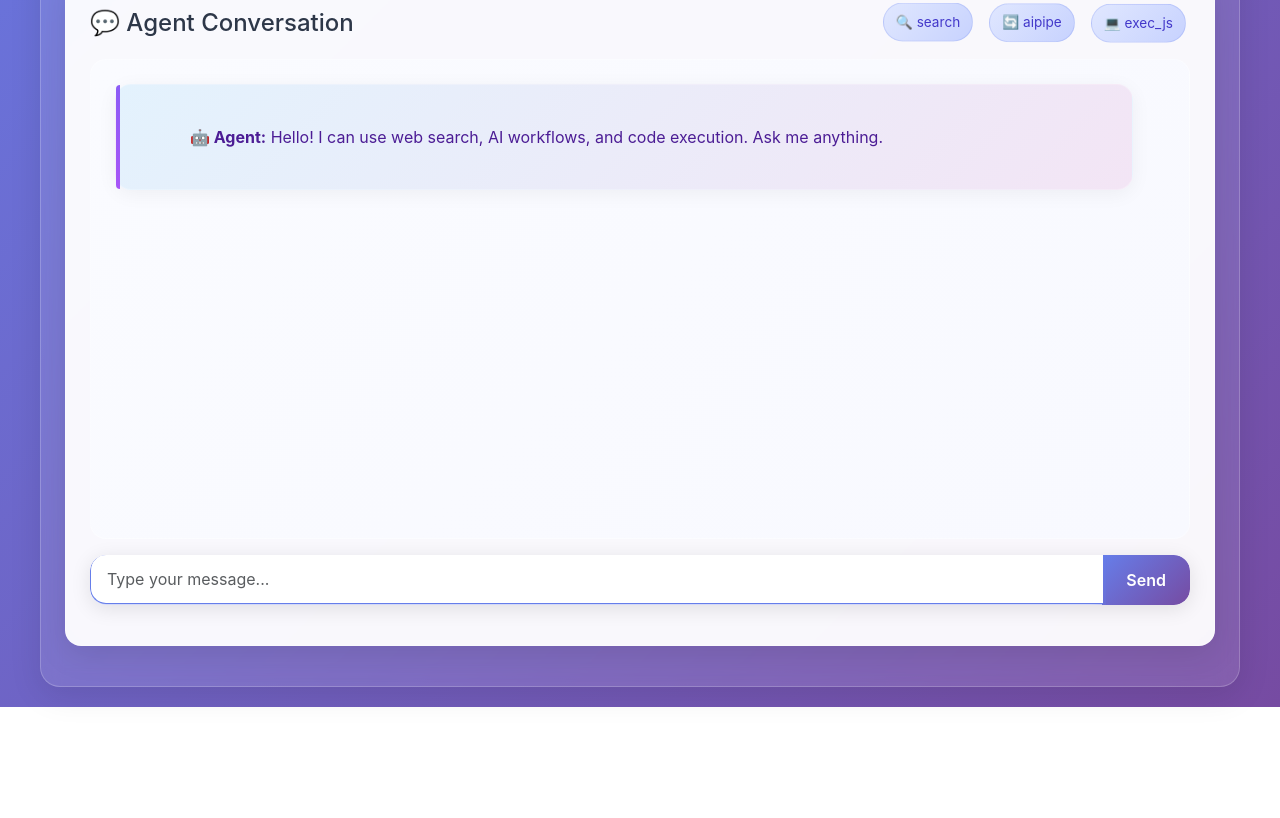
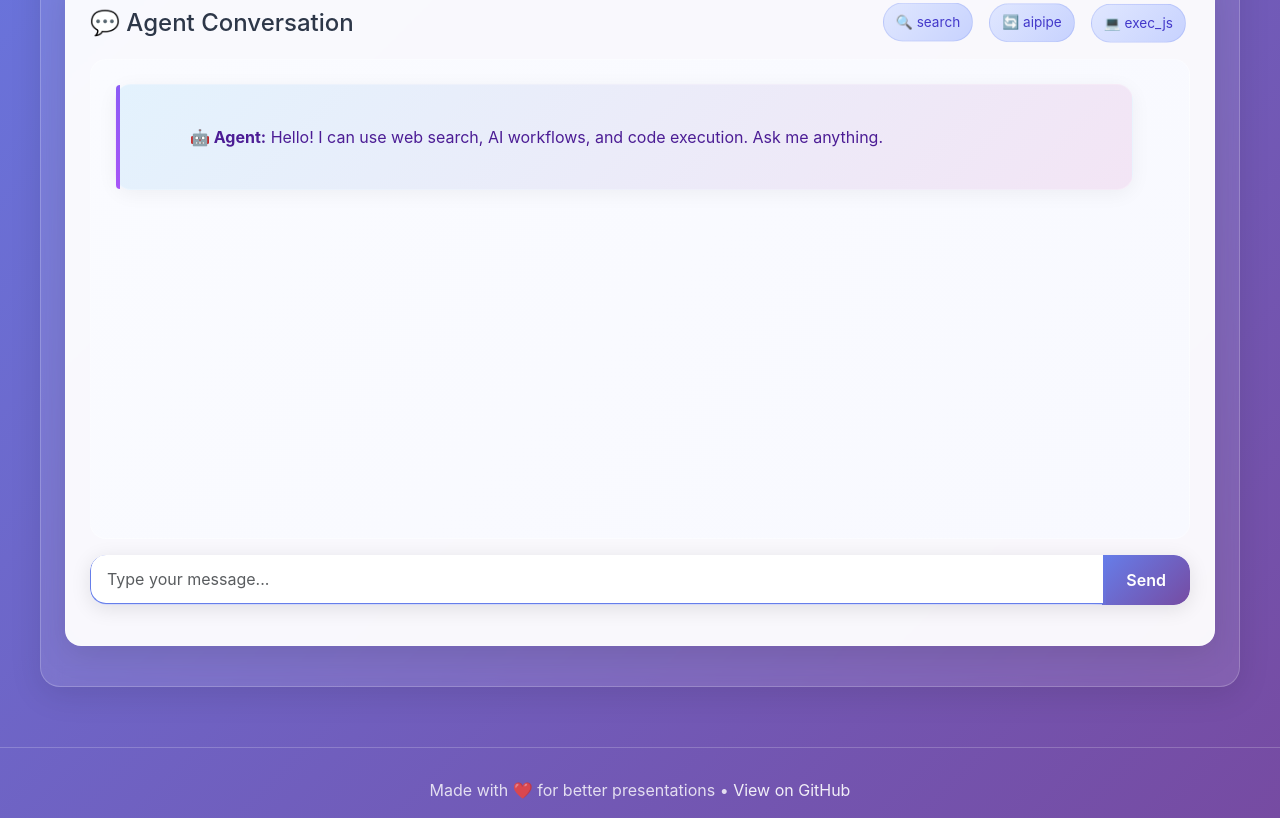
Before and after one commit to Sudip-06/LLM-Agent-POC, a website: page public/index.html in a window 1280 px wide. Shown: the part 598-1416 px from the top of the page. Before the commit the page ends 1305 px from the top, so only its background shows below. Drawn offline with nearby package versions, Linux system fonts and the light colour scheme.

Commit message:
Update index.html

```diff
--- a/public/index.html
+++ b/public/index.html
@@ -130,6 +130,23 @@
       z-index: 4;
       margin-right: 0.35rem;
       filter: drop-shadow(0 2px 6px rgba(0,0,0,0.12));
+    }
+
+    .footer {
+            text-align: center;
+            margin-top: 60px;
+            padding-top: 30px;
+            border-top: 1px solid rgba(255,255,255,0.2);
+            color: rgba(255,255,255,0.8);
+    }
+
+    .footer a {
+            color: rgba(255,255,255,0.9);
+            text-decoration: none;
+     }
+
+    .footer a:hover {
+            text-decoration: underline;
     }
 
     .lead {
@@ -632,7 +649,9 @@
       <div id="alerts" class="mt-3"></div>
     </div>
   </div>
-
+  <div class="footer">
+      <p>Made with ❤️ for better presentations • <a href="https://github.com/Sudip-06/LLM-Agent-POC" target="_blank">View on GitHub</a></p>
+  </div>
 <script>
 /* =========================
    UI refs
```
